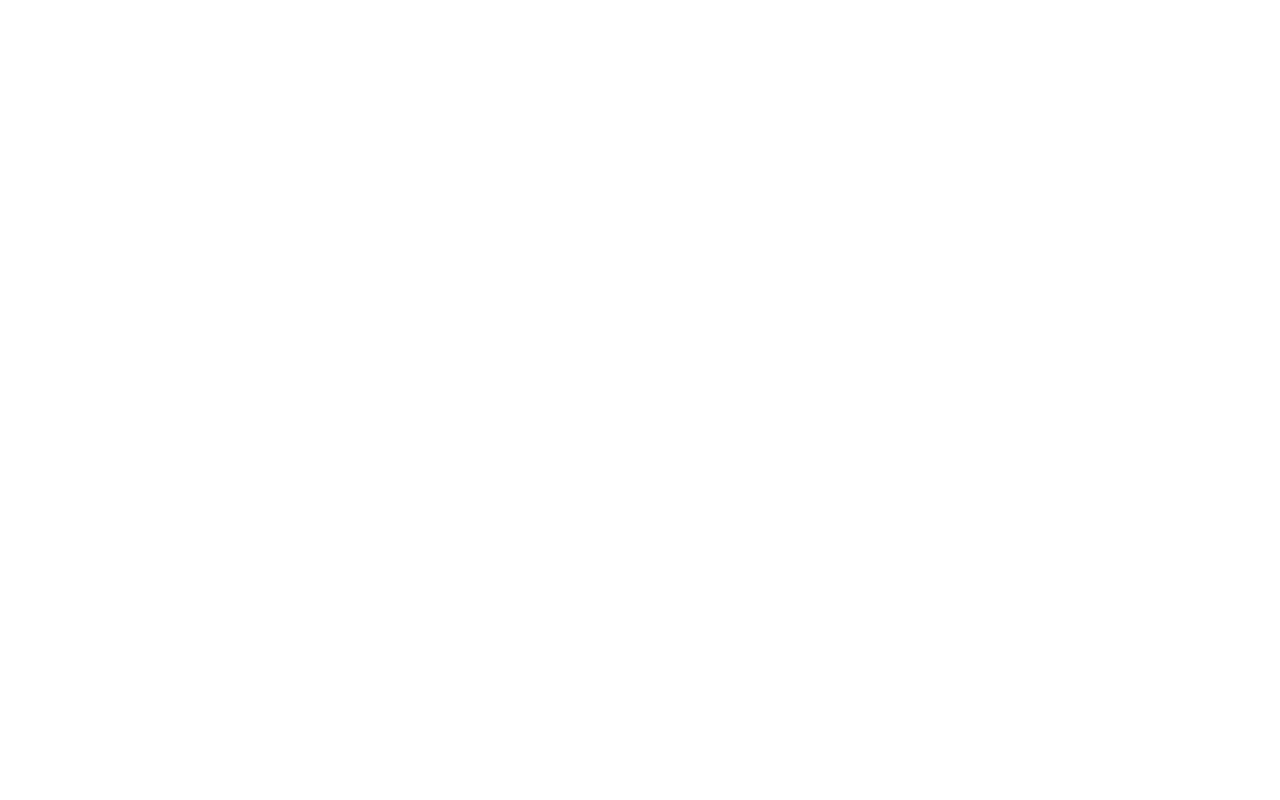
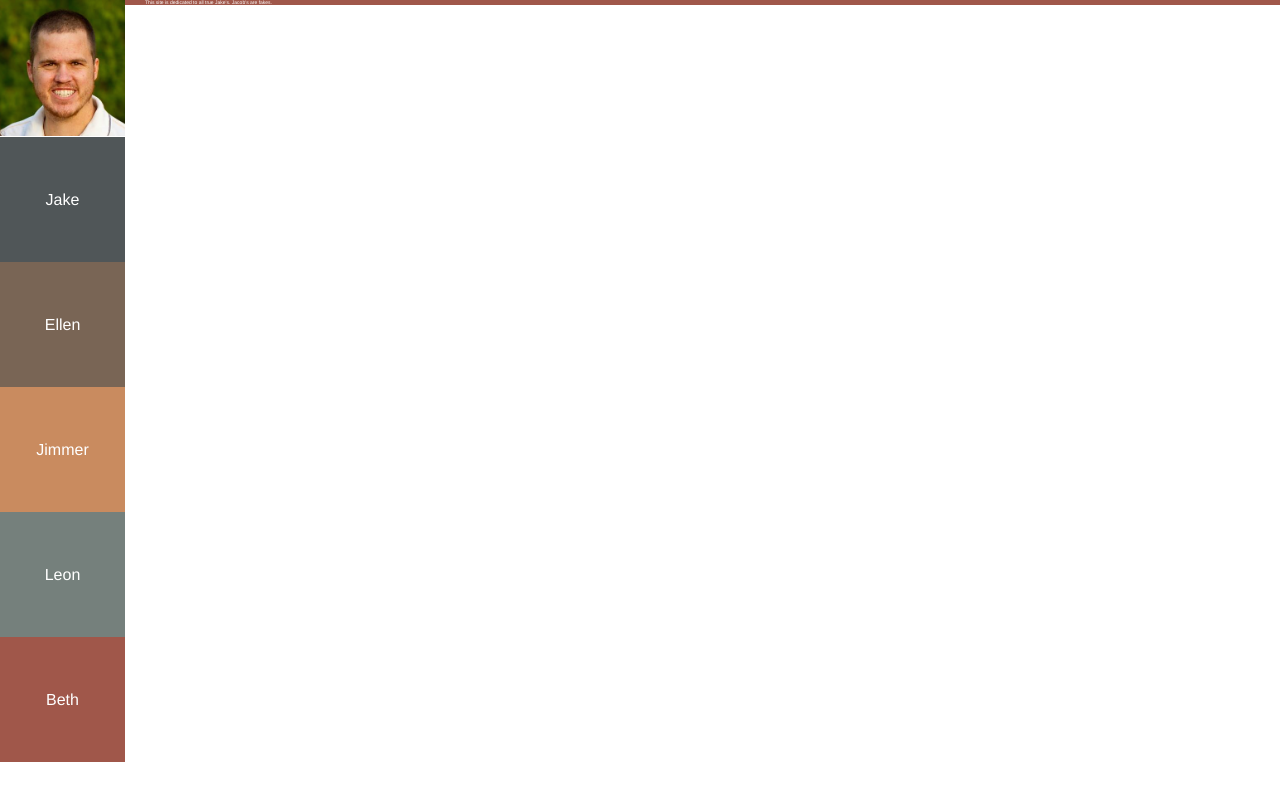
Before and after one commit to JakeLingwall/jakenotjacob-dep, a website: page app/index.html in a window 1280 px wide. Drawn offline with Linux system fonts and the light colour scheme; some packages are replaced by stand-ins of ours; files that its build step writes are made by us from their sources.

Commit message:
I wrote a screenplay instead of this site.

```diff
--- a/app/index.html
+++ b/app/index.html
@@ -22,6 +22,21 @@
     <!--[if lt IE 7]>
       <p class="browsehappy">You are using an <strong>outdated</strong> browser. Please <a href="http://browsehappy.com/">upgrade your browser</a> to improve your experience.</p>
     <![endif]-->
+    <div class="header">
+      <span>This site is dedicated to all true Jake's. Jacob's are fakes.</span>
+    </div>
+
+    <div class="left-nav">
+      <div class="nav-item">
+        <img src="./images/jakeface.png"/>
+      </div>
+      <div class="nav-item">Jake</div>
+      <div class="nav-item">Ellen</div>
+      <div class="nav-item">Jimmer</div>
+      <div class="nav-item">Leon</div>
+      <div class="nav-item">Beth</div>
+
+    </div>
 
     <!-- Add your site or application content here -->
     <div class="container" ng-view=""></div>
--- a/app/scripts/blog/blogCtrl.js
+++ b/app/scripts/blog/blogCtrl.js
@@ -3,4 +3,6 @@
 angular.module('jakenotjacobApp').controller('blogCtrl', function ($scope) {
 
   $scope.welcomeMessage = "Hello Jake";
+
+  $scope.body = "Lorem ipsum Jake lingwall is the best ever to do this on the whole planet";
 });
--- a/app/styles/sass/_blog.scss
+++ b/app/styles/sass/_blog.scss
@@ -1,3 +1,6 @@
 .blog{
-  color: purple;
+  h1{
+    color: $color-2;
+  }
+  color: $color-1;
 }
--- a/app/styles/sass/_layout.scss
+++ b/app/styles/sass/_layout.scss
@@ -1,15 +1,84 @@
+$color-1: #505658;
+$color-2: #796555;
+$color-3: #C98B5F;
+$color-4: #75807C;
+$color-5: #A0574A;
+
 html{
 
 }
 body{
+  font-weight: lighter;
+  font-family: helvetica;
 
+  h1{
+    font-size: 36px;
+    margin: 10px 0;
+  }
 }
 .container{
   padding: 20px;
+  margin-left: 125px;
+  margin-top: 5px;
 }
 .header{
+  position: absolute;
+  top: 0;
+  left: 125px;
+  right: 0;
+  height: 5px;
+  background-color: $color-5;
+  color: white;
+  font-size: 5px;
+  line-height: 5px;
 
+  span{
+    margin-left: 20px;
+  }
 }
 .left-nav{
+  position: absolute;
+  top: 0;
+  left: 0;
+  bottom: 0;
+  width: 125px;
+  overflow: hidden;
 
+  .nav-item{
+    width: 125px;
+    display: inline-block;
+    height: 125px;
+    color: white;
+    line-height: 125px;
+    text-align: center;
+    -webkit-user-select: none;
+
+    &:hover{
+      color: black;
+      cursor: pointer;
+    }
+
+    &:nth-child(1){
+      img{
+        max-width:125px;
+      }
+    }
+
+    &:nth-child(2){
+      background-color: $color-1;
+      margin-top: -3px;
+    }
+    &:nth-child(3){
+          background-color: $color-2;
+    }
+    &:nth-child(4){
+      background-color: $color-3;
+    }
+    &:nth-child(5){
+      background-color: $color-4;
+    }
+    &:nth-child(6){
+      background-color: $color-5;
+    }
+  }
 }
```
Also changed, not shown: app/scripts/blog/blog.html (+4 -1 lines), app/images/jakeface.png (added), app/styles/main.css.
